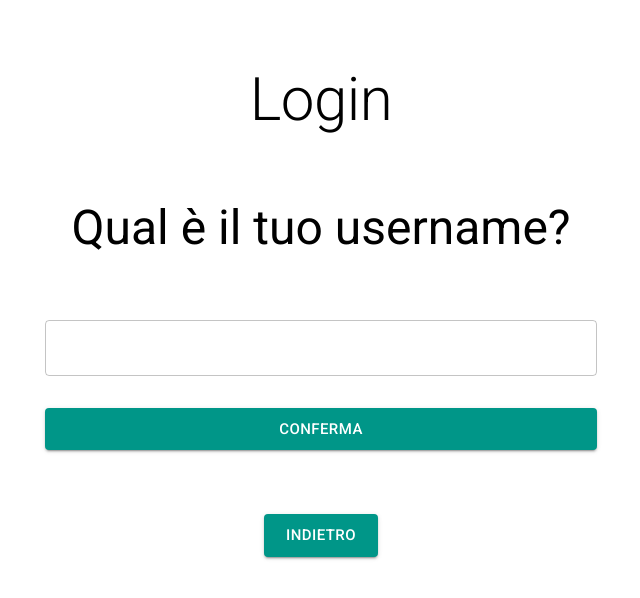
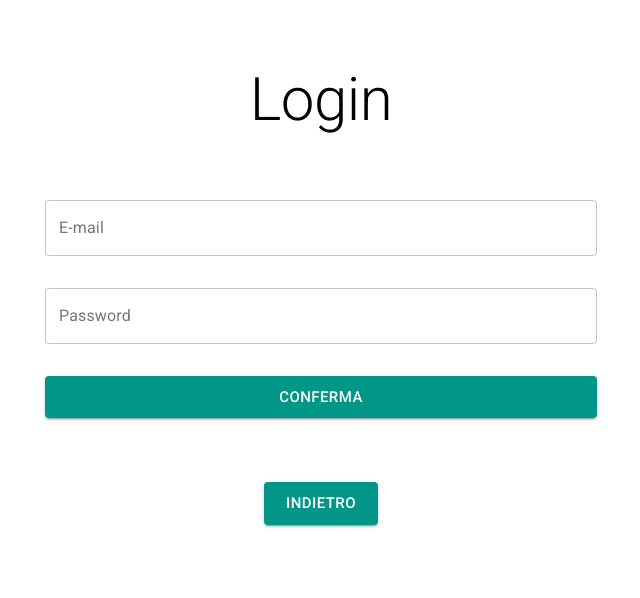
Before and after one commit to simo0103/ContiInTasca, a React (Create React App) app: page / in a window 1280 px wide. Both pictures are taken after a click on the button "SI". Shown: the top 598 px of the page, without its empty margins (319-959 px from the left). Built offline with nearby package versions, Linux system fonts and the light colour scheme; no server answers; the database is empty.

Commit message:
login sistemato

```diff
--- a/src/Pages/Login/index.js
+++ b/src/Pages/Login/index.js
@@ -10,25 +10,22 @@ import Alert from "@material-ui/lab/Alert";
 import AlertTitle from "@material-ui/lab/AlertTitle";
 import firebase from "../../firebase";
 import App from "../../App";
+import "firebase/auth";
 
 class Login extends Component {
-  constructor(props) {
-    super(props);
+  constructor() {
+    super();
     this.state = {
+      email: "",
+      password: "",
+      username: "",
+      openSuccess: false,
+      openError: false,
+      errorMessage: "",
       pageName: "loginPage",
     };
-    this.handleLogin = this.handleLogin.bind(this);
+    this.handleLogin = this.handleSubmit.bind(this);
     this.handleChange = this.handleChange.bind(this);
-  }
-
-  componentDidMount() {
-    var listaUtenti = firebase.database().ref("listaUtenti");
-    listaUtenti.on("value", (snapshot) => {
-      const users = snapshot.val();
-      this.setState({
-        users: users,
-      });
-    });
   }
 
   changePage(page) {
@@ -38,26 +35,39 @@ class Login extends Component {
   }
 
   handleChange(e) {
-    e.preventDefault();
-    let { name, value } = e.target;
     this.setState({
-      [name]: value,
+      [e.target.name]: e.target.value,
     });
   }
 
-  handleLogin() {
-    let value = this.state.userNameTyped;
-    let users = this.state.users || {};
-    let userName = Object.values(users).find((x) => x.users === value);
-    userName
-      ? this.setState(
+  getUserInfo() {
+    firebase.auth().onAuthStateChanged((user) => {
+      this.setState({
+        username: user.displayName,
+      });
+    });
+  }
+
+  handleSubmit(e) {
+    e.preventDefault();
+
+    firebase
+      .auth()
+      .signInWithEmailAndPassword(this.state.email, this.state.password)
+      .then((user) => {
+        this.getUserInfo();
+        this.setState(
           {
             openSuccess: true,
           },
           this.goToNextPage()
-        )
-      : this.setState({
+        );
+      })
+      .catch((error) => {
+        this.setState({
+          errorMessage: error.message,
           openError: true,
+        });
       });
   }
 
@@ -84,46 +94,61 @@ class Login extends Component {
                 <Box my={8}>
                   <Typography variant="h2">Login</Typography>
                 </Box>
-                <Box my={8}>
-                  <Typography variant="h3">Qual è il tuo username?</Typography>
-                </Box>
+
                 <section className="addusers">
+                  <form
+                    autoComplete="off"
+                    onSubmit={(e) => this.handleSubmit(e)}
+                  >
                     <Box my={4}>
                       <TextField
                         type="text"
-                      name="userNameTyped"
-                      id="outlined-basic"
+                        name="email"
+                        label="E-mail"
+                        id="input-email"
                         variant="outlined"
-                      value={this.state.userNameTyped || ""}
                         fullWidth
                         color="secondary"
                         onChange={this.handleChange}
+                        value={this.state.email}
+                      />
+                    </Box>
+                    <Box my={4}>
+                      <TextField
+                        type="password"
+                        name="password"
+                        label="Password"
+                        id="input-password"
+                        variant="outlined"
+                        fullWidth
+                        color="secondary"
+                        onChange={this.handleChange}
+                        value={this.state.password}
                       />
                     </Box>
                     <Button
+                      type="submit"
                       style={buttonStyleLogin}
                       size="large"
                       fullWidth
                       variant="contained"
-                    onClick={this.handleLogin}
                     >
                       Conferma
                     </Button>
+                  </form>
                 </section>
 
                 <Box my={8}>
                   {this.state.openSuccess && (
                     <Alert severity="success">
-                      <AlertTitle>
-                        Bentornato {this.state.userNameTyped}!{" "}
-                      </AlertTitle>
+                      <AlertTitle>Bentornato {this.state.username}</AlertTitle>
                     </Alert>
                   )}
                 </Box>
                 <Box my={8}>
                   {this.state.openError && (
                     <Alert severity="warning">
-                      <AlertTitle>Utente non registrato! </AlertTitle>
+                      <AlertTitle>{this.state.errorMessage}</AlertTitle>
                     </Alert>
                   )}
                 </Box>
--- a/src/Pages/Registration/index.js
+++ b/src/Pages/Registration/index.js
@@ -49,14 +49,16 @@ class Registration extends Component {
     firebase
       .auth()
       .createUserWithEmailAndPassword(email, password)
-      .then((user) => {
+      .then((newUser) => {
+        newUser.user.updateProfile({
+          displayName: this.state.username,
+        });
         this.setState({
           openSuccess: true,
         });
         setTimeout(() => {
           this.setState({
             open: false,
-            users: "",
           });
           this.changePage("choosePaymentType");
         }, 4000);
```
Lines whose indentation alone changed are shown as unchanged.
